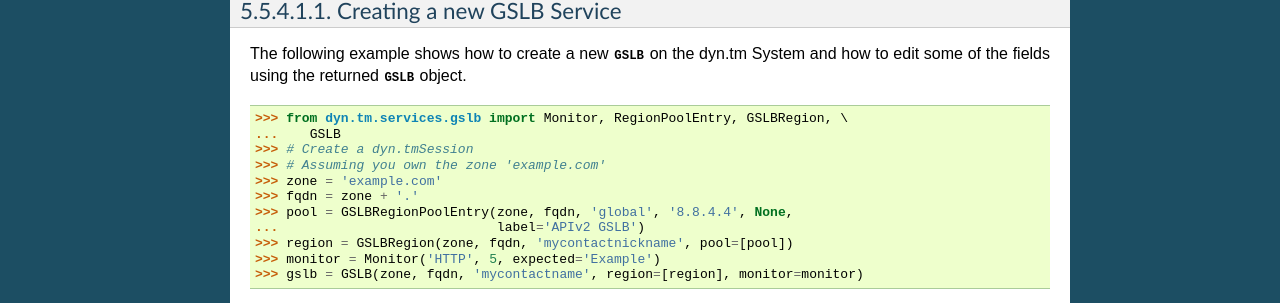
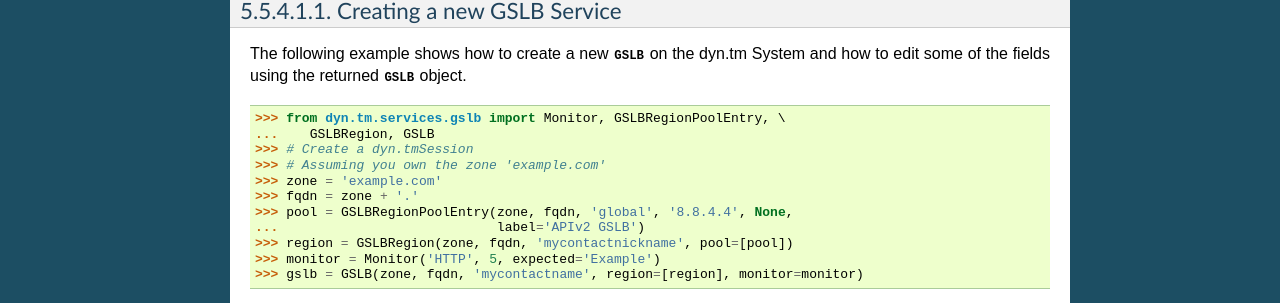
Before and after one commit to dyninc/dyn-python, a Sphinx documentation site: the page built from docs/tm/services/gslb/gslb.rst, in a window 1280 px wide. Shown: the part 797-1100 px from the top of the page. Built offline with Sphinx 7.4.7, drawn with Linux system fonts in a browser that asks for light colours.

Commit message:
Update gslb.rst

```diff
--- a/docs/tm/services/gslb/gslb.rst
+++ b/docs/tm/services/gslb/gslb.rst
@@ -41,8 +41,8 @@ dyn.tm System and how to edit some of the fields using the returned
 :class:`GSLB` object.
 ::
 
-    >>> from dyn.tm.services.gslb import Monitor, RegionPoolEntry, GSLBRegion, \
-    ...    GSLB
+    >>> from dyn.tm.services.gslb import Monitor, GSLBRegionPoolEntry, \
+    ...    GSLBRegion, GSLB
     >>> # Create a dyn.tmSession
     >>> # Assuming you own the zone 'example.com'
     >>> zone = 'example.com'
```
